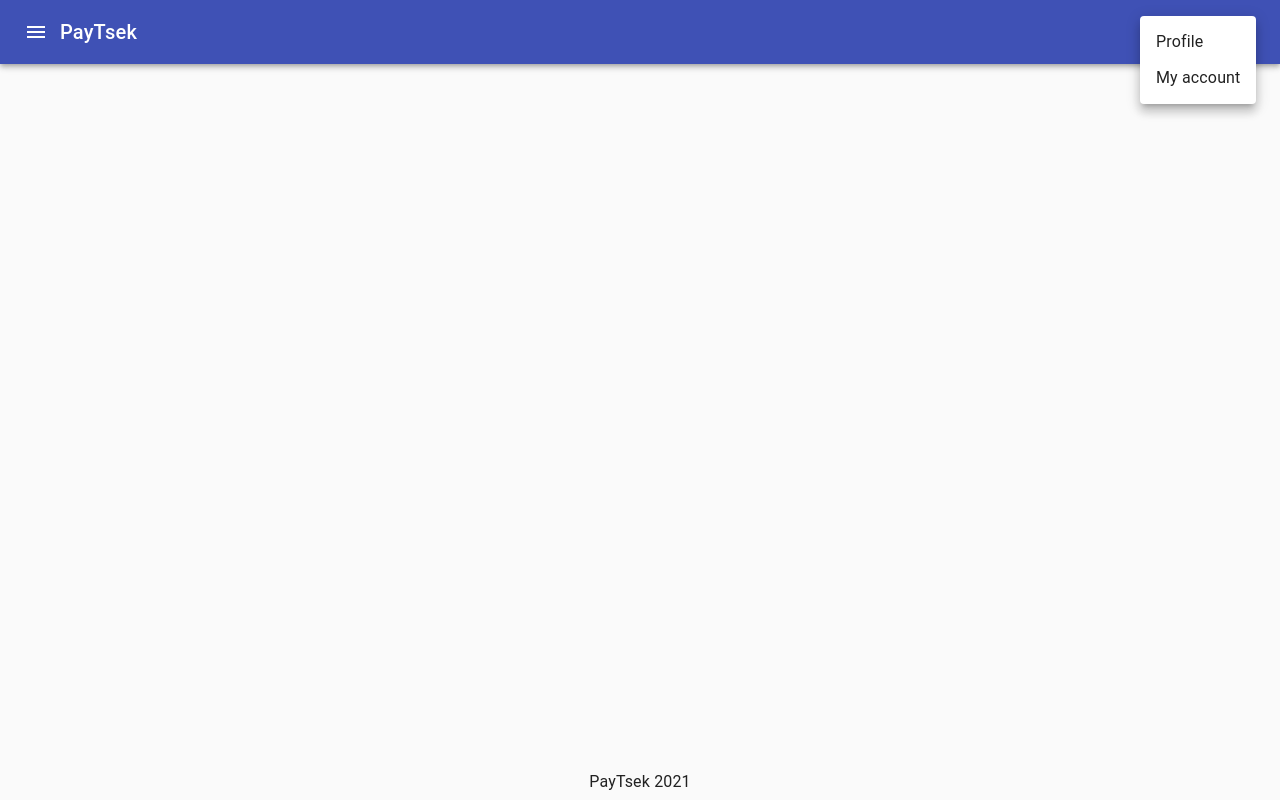
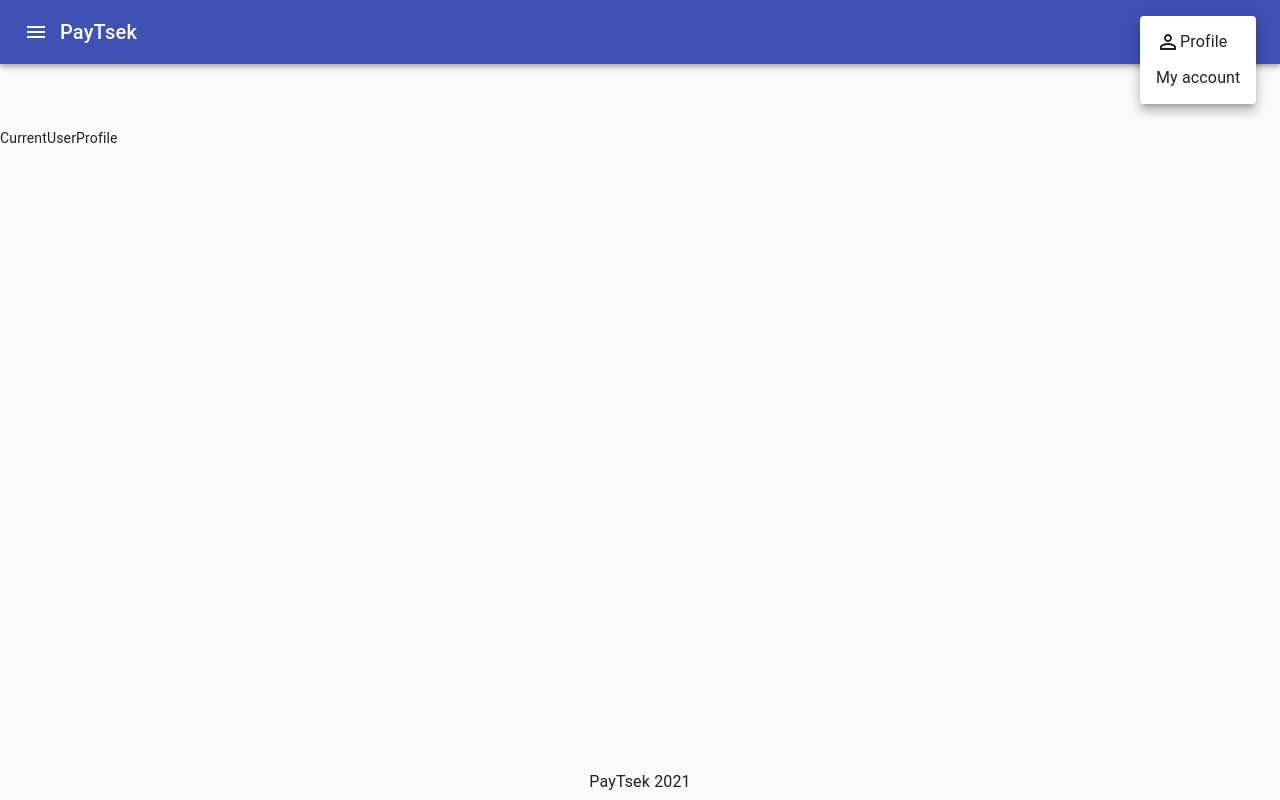
Before and after one commit to paytsek/app, a React (Create React App) app in the folder client/: page /profile in a window 1280 px wide. Both pictures are taken after a click on the button 1232 px from the left and 32 px from the top of the page. Built offline with nearby package versions, Linux system fonts and the light colour scheme; the HTML template or start-up script is replaced by a standard one.

Commit message:
Add route to profile

```diff
--- a/client/src/App.js
+++ b/client/src/App.js
@@ -8,6 +8,7 @@ import RegisterPage from './pages/RegisterPage';
 import UsersListPage from './pages/UsersListPage';
 import UserDetailsPage from './pages/UserDetailsPage';
 import UserEditPage from './pages/UserEditPage';
+import CurrentUserProfile from './pages/CurrentUserProfile';
 
 import './stylesheets/main.scss';
 import useStyles from './styles';
@@ -31,6 +32,7 @@ const App = () => {
 						<Route path="/users" component={UsersListPage} exact />
 						<Route path="/users/:id/edit" component={UserEditPage} exact />
 						<Route path="/users/:id" component={UserDetailsPage} exact />
+						<Route path="/profile" component={CurrentUserProfile} exact />
 					</main>
 				</Layout>
 			</Switch>
--- a/client/src/components/layout/Header/index.js
+++ b/client/src/components/layout/Header/index.js
@@ -1,5 +1,5 @@
 import { useState, Fragment } from 'react';
-import { Link } from 'react-router-dom';
+import { Link, withRouter } from 'react-router-dom';
 
 import {
 	AppBar,
@@ -18,11 +18,12 @@ import {
 	AccountCircle,
 	Menu as MenuIcon,
 	People as PeopleIcon,
+	PersonOutline,
 } from '@material-ui/icons';
 
 import useStyles from './style';
 
-const Header = ({ openDrawer, setOpenDrawer }) => {
+const Header = ({ openDrawer, setOpenDrawer, history }) => {
 	const classes = useStyles();
 	const [anchorEl, setAnchorEl] = useState(null);
 	const open = Boolean(anchorEl);
@@ -31,8 +32,9 @@ const Header = ({ openDrawer, setOpenDrawer }) => {
 		setAnchorEl(event.currentTarget);
 	};
 
-	const handleClose = () => {
+	const handleClose = (url = '') => {
 		setAnchorEl(null);
+		url && history.push(url);
 	};
 
 	return (
@@ -75,7 +77,10 @@ const Header = ({ openDrawer, setOpenDrawer }) => {
 							open={open}
 							onClose={handleClose}
 						>
-							<MenuItem onClick={handleClose}>Profile</MenuItem>
+							<MenuItem onClick={() => handleClose('/profile')}>
+								<PersonOutline />
+								Profile
+							</MenuItem>
 							<MenuItem onClick={handleClose}>My account</MenuItem>
 						</Menu>
 					</div>
@@ -105,4 +110,4 @@ const Header = ({ openDrawer, setOpenDrawer }) => {
 	);
 };
 
-export default Header;
+export default withRouter(Header);
--- /dev/null
+++ b/client/src/pages/CurrentUserProfile/index.js
@@ -0,0 +1,5 @@
+const CurrentUserProfile = () => {
+	return <div>CurrentUserProfile</div>;
+};
+
+export default CurrentUserProfile;
```
